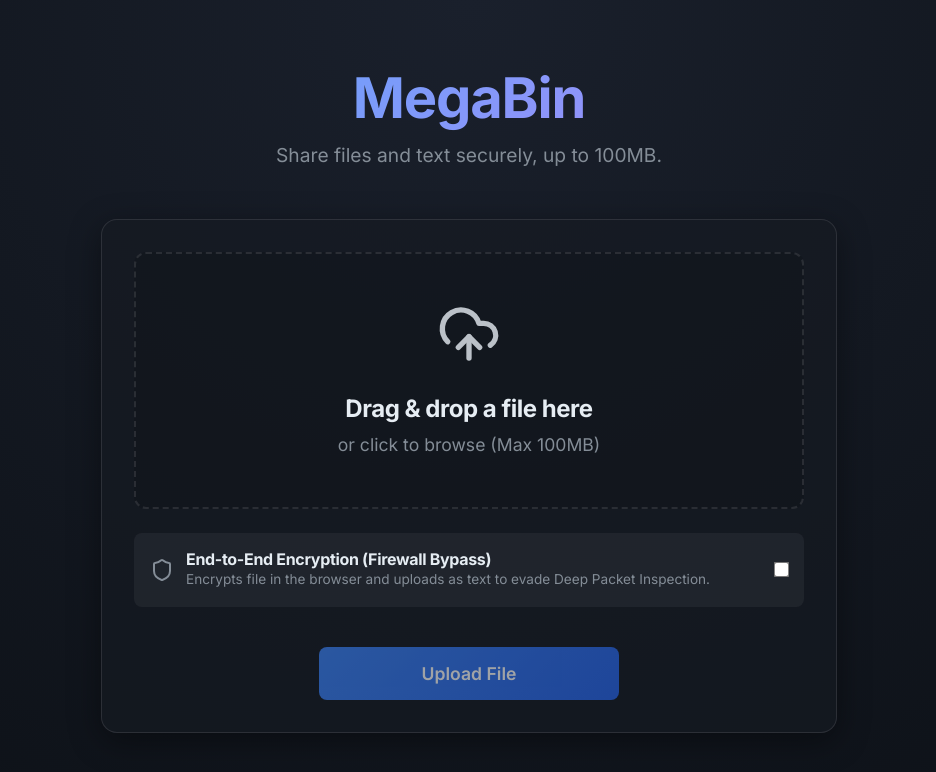
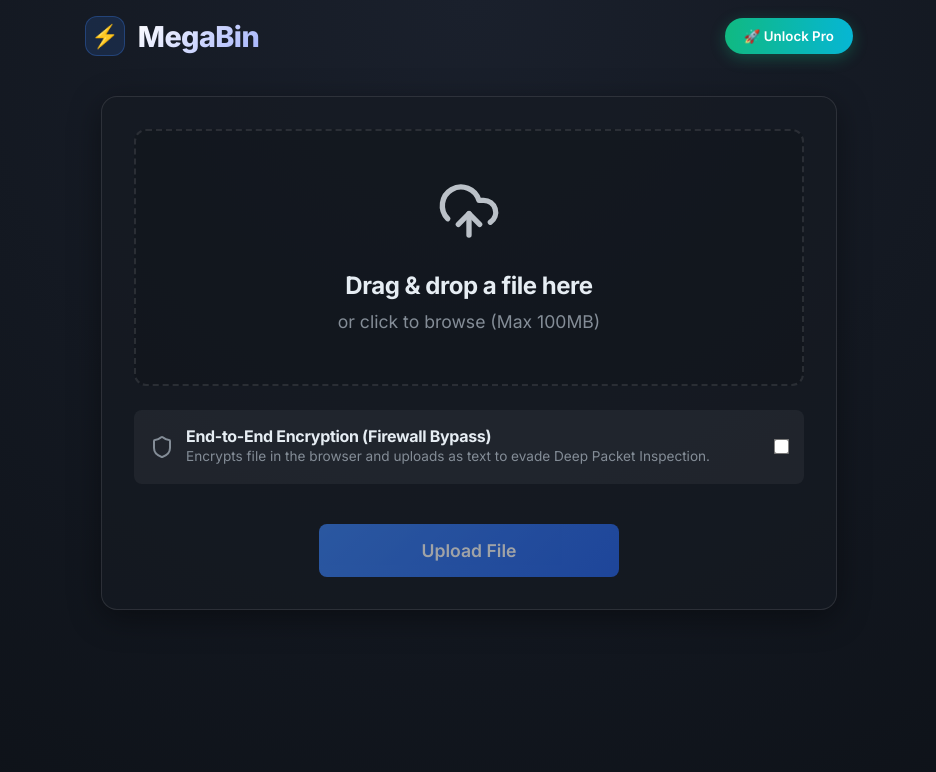
Before and after one commit to sayonsom/megabin, a React (Vite) app: page / in a window 1280 px wide. Shown: the top 772 px of the page, without its empty margins (171-1107 px from the left). Built offline with nearby package versions, Linux system fonts and the light colour scheme; no server answers.

Commit message:
feat: Add monetization waitlist and viral loop hooks

```diff
--- a/index.html
+++ b/index.html
@@ -4,7 +4,12 @@
     <meta charset="UTF-8" />
     <link rel="icon" type="image/svg+xml" href="/favicon.svg" />
     <meta name="viewport" content="width=device-width, initial-scale=1.0" />
-    <title>temp-app</title>
+    <meta name="description" content="MegaBin - The unblockable, zero-knowledge Pastebin for engineers. Securely transfer files safely past endpoint monitors." />
+    <!-- OpenGraph Virality Hooks for Slack/Teams Previews -->
+    <meta property="og:title" content="MegaBin | Secure File Transfer" />
+    <meta property="og:description" content="🔒 100MB End-to-End Encrypted Payload. Bypasses corporate DLP. Unlocks only for you." />
+    <meta property="og:type" content="website" />
+    <title>MegaBin | Stealth File Sharer</title>
   </head>
   <body>
     <div id="root"></div>
--- a/src/App.jsx
+++ b/src/App.jsx
@@ -6,10 +6,24 @@
 export default function App() {
   return (
     <Router>
-      <div className="container">
-        <header className="header fade-in-up">
-          <h1 className="title-gradient" style={{ fontSize: '3.5rem', marginBottom: '0.5rem' }}>MegaBin</h1>
-          <p style={{ fontSize: '1.2rem' }}>Share files and text securely, up to 100MB.</p>
+      <div className="container" style={{ position: 'relative', paddingTop: '6rem' }}>
+
+        {/* Global Strategy Header: Branding + Monetization Hook */}
+        <header style={{ position: 'absolute', top: '1rem', left: '1rem', right: '1rem', display: 'flex', justifyContent: 'space-between', alignItems: 'center', zIndex: 10 }}>
+          <div style={{ display: 'flex', alignItems: 'center', gap: '0.8rem' }}>
+            <div style={{ width: '40px', height: '40px', borderRadius: '12px', background: 'rgba(59, 130, 246, 0.15)', display: 'flex', alignItems: 'center', justifyContent: 'center', border: '1px solid rgba(59, 130, 246, 0.3)' }}>
+              <span style={{ fontSize: '1.4rem' }}>⚡</span>
+            </div>
+            <h1 style={{ margin: 0, fontSize: '1.8rem', fontWeight: 800, background: 'linear-gradient(135deg, #fff 0%, #a5b4fc 100%)', WebkitBackgroundClip: 'text', WebkitTextFillColor: 'transparent' }}>MegaBin</h1>
+          </div>
+
+          <button
+            onClick={() => alert("🎉 MegaBin Pro Waitlist\n\nTired of getting domains flagged by Corporate DLP?\n\nPro Features:\n- 🛡️ Dedicated, rotating 'Burner Domains' to endlessly evade blacklists\n- 🚀 Up to 5GB chunked file loads\n- ⏰ Permanent Storage Pinning\n\nShoot an email to founders@gridspeed.pro to request immediate early access!")}
+            className="btn-primary"
+            style={{ padding: '0.6rem 1.2rem', background: 'linear-gradient(to right, #10b981, #06b6d4)', border: 'none', borderRadius: '24px', boxShadow: '0 4px 15px rgba(16, 185, 129, 0.3)' }}
+          >
+            🚀 Unlock Pro
+          </button>
         </header>
 
         <main className="fade-in-up" style={{ animationDelay: '0.1s' }}>
--- a/src/components/Viewer.jsx
+++ b/src/components/Viewer.jsx
@@ -155,6 +155,17 @@
           </button>
         </div>
       )}
+
+      {/* VIRAL HOOK: The Encrypted Reply CTA */}
+      <div style={{ marginTop: '3rem', paddingTop: '2rem', borderTop: '1px solid var(--surface-border)', textAlign: 'center' }}>
+        <p style={{ fontSize: '1rem', color: 'var(--text-secondary)', marginBottom: '1.2rem' }}>
+          Did this secure transfer save your life? Send an impenetrable reply instantly.
+        </p>
+        <Link to="/" className="btn-secondary" style={{ display: 'inline-flex', padding: '0.8rem 1.5rem', background: 'rgba(255,255,255,0.05)' }}>
+          <ShieldCheck size={20} style={{ color: 'var(--success-color)' }} />
+          <span>Send an Encrypted Reply Payload</span>
+        </Link>
+      </div>
     </div>
   );
 }
```
